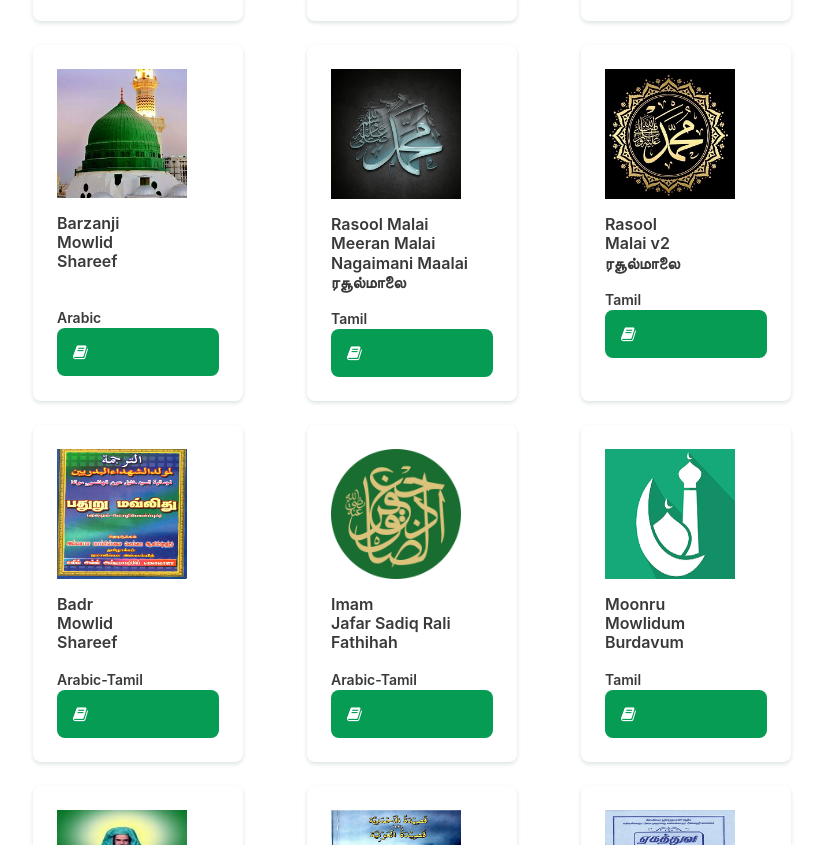
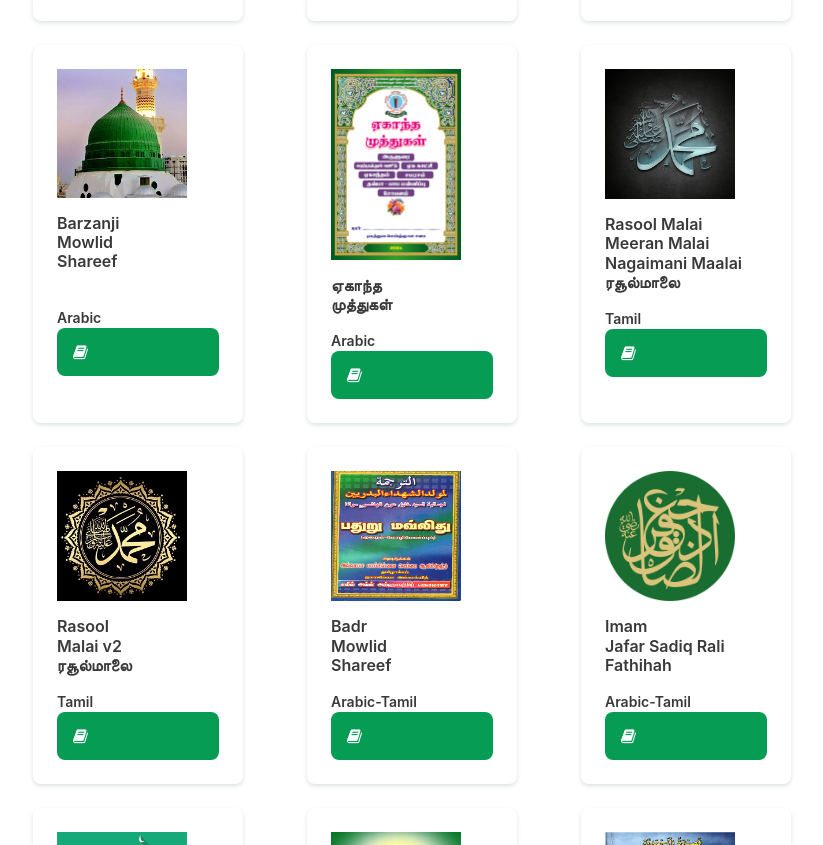
Before and after one commit to ilahiya-solutions/EMS-Library, a plain HTML site: page index.html in a window 1280 px wide. Shown: the part 2076-2921 px from the top of the page, without its empty margins (228-1051 px from the left). Drawn offline with nearby package versions, Linux system fonts and the light colour scheme.

Commit message:
Addition of Yegantha Muthukkal

```diff
--- a/index.html
+++ b/index.html
@@ -316,6 +316,21 @@
             <span class="menu__detail"></span>
             <span class="menu__preci">Arabic</span>
             <a href="assets/pdfs/BarzanziMowlidShareef.pdf" target="_blank" class="button "
+              ><i class="fa fa-book"></i
+            ></a>
+          </div>
+
+          <div class="menu__content">
+            <a href="assets/pdfs/ஏகாந்த முத்துகள்.pdf" target="_blank">
+            <img
+              src="assets/img/yegantha_muthukkal.PNG"
+              alt=""
+              class="menu__img">
+            </a>
+            <h3 class="menu__name">ஏகாந்த<br>முத்துகள்<br></h3>
+            <span class="menu__detail"></span>
+            <span class="menu__preci">Arabic</span>
+            <a href="assets/pdfs/ஏகாந்த முத்துகள்.pdf" target="_blank" class="button "
               ><i class="fa fa-book"></i
             ></a>
           </div>
```
Also changed, not shown: assets/img/yegantha_muthukkal.PNG (added), 1 other file.
